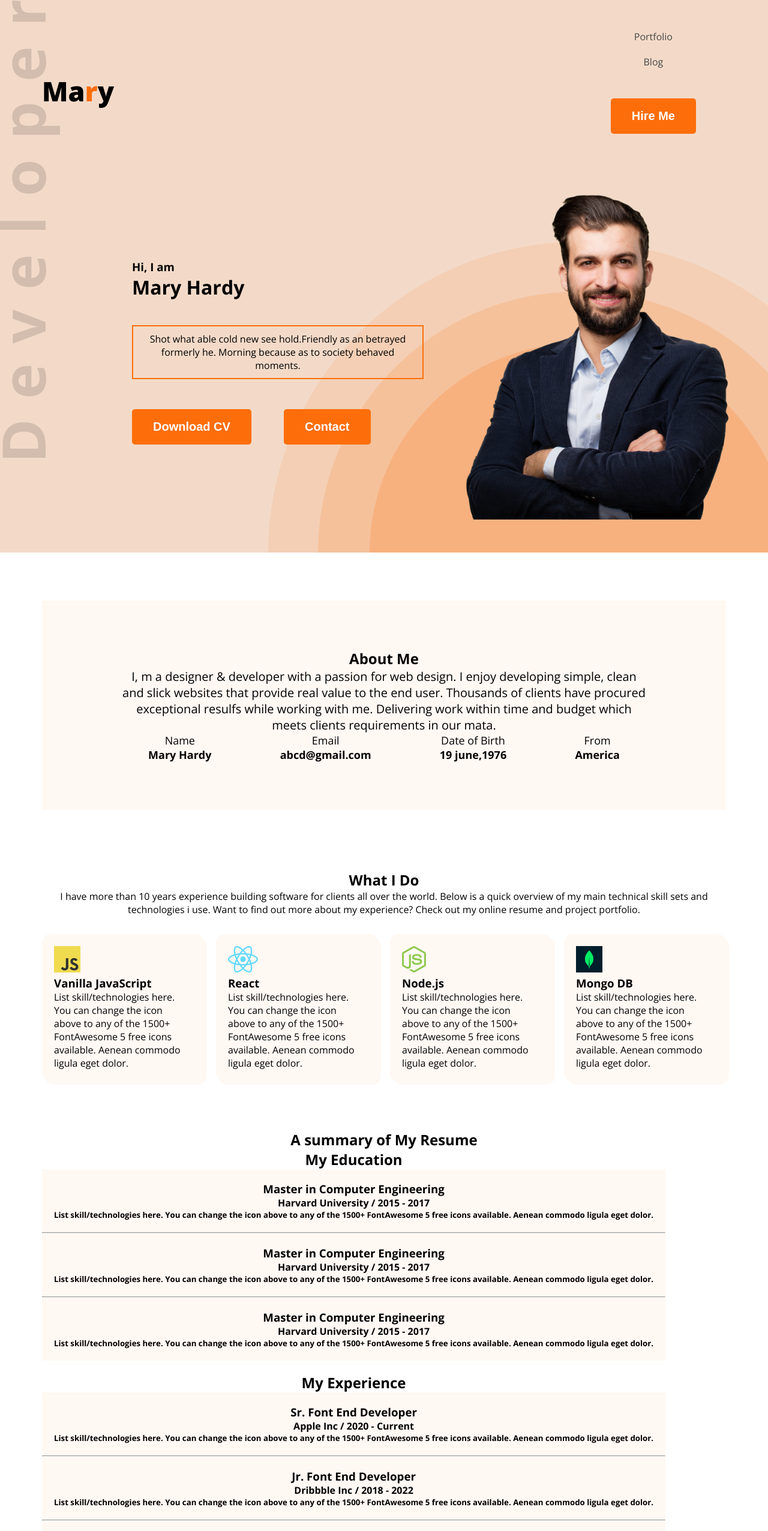
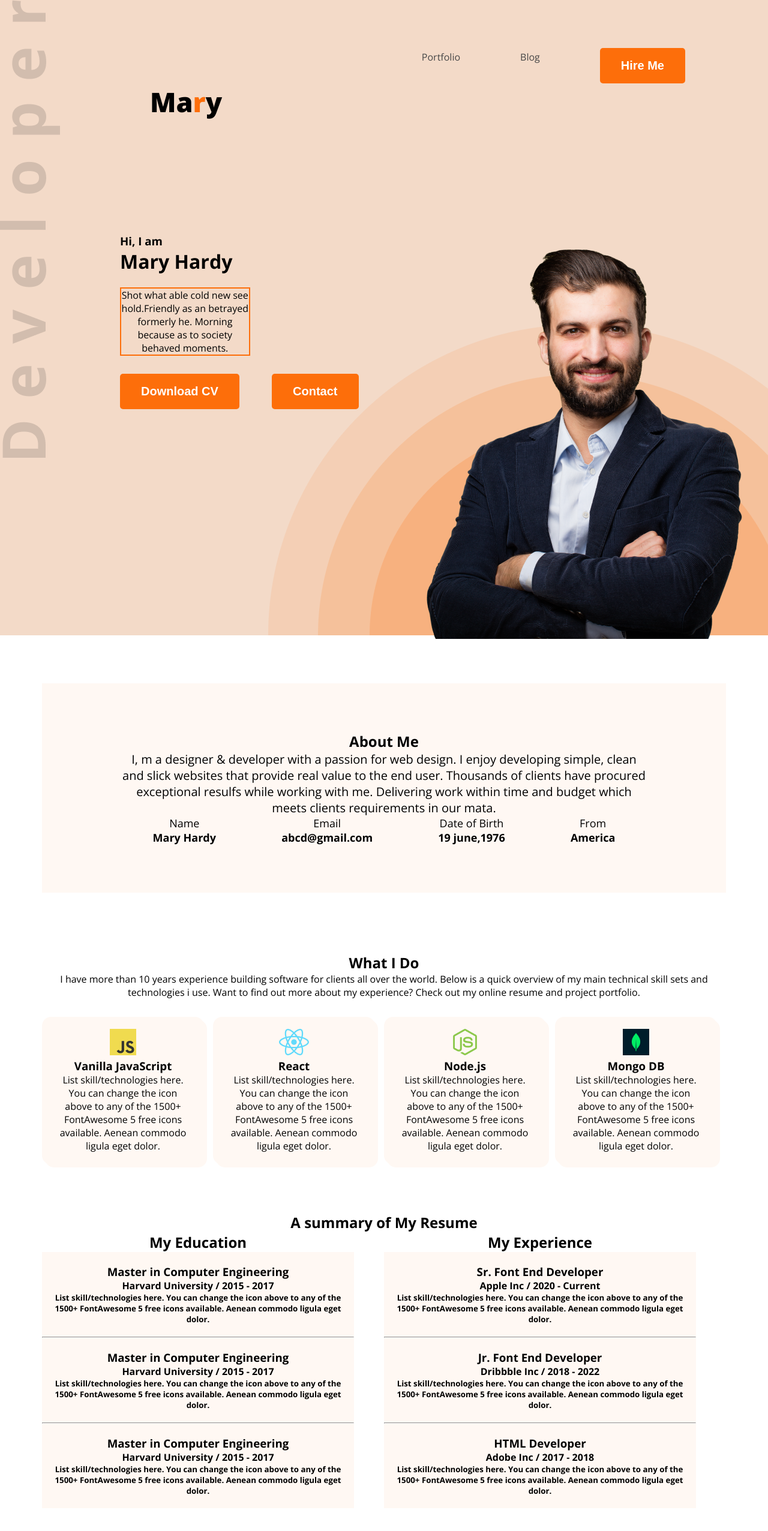
Before and after one commit to parety308/my-portfolio, a plain HTML site: page index.html in a window 1280 px wide. Shown: the top 2552 px of the page at 60% size. Drawn offline with nearby package versions, Linux system fonts and the light colour scheme.

Commit message:
added previous

```diff
--- a/style.css
+++ b/style.css
@@ -1,50 +1,45 @@
-/* Reset and base styles */
-* {
-    margin: 0;
-    padding: 0;
-    box-sizing: border-box;
+
+*{
+    margin:0;
+    padding:0;
 }
 .open-sans-norm {
   font-family: "Open Sans", sans-serif;
   font-optical-sizing: auto;
   font-style: normal;
-    font-variation-settings: "wdth" 100;
+  font-variation-settings:
+    "wdth" 100;
 }
-
-.nav-title {
+.nav-title{
     font-weight: 800;
     font-size: 45px;
 }
-
-.text-primary {
-    color: #FD6E0A;
+.text-primary{
+    color:#FD6E0A;
 }
-
-.dark-2,
-button {
-    color: #474747;
+.dark-2,button{
+    color:#474747;
     text-decoration: none;
      margin-right: 50px;
 }
-
-/* ============ NAVIGATION ============ */
-nav {
+/* nav styles */
+nav{
     display: flex;
     align-items: center;
     justify-content: space-between;
+    /* margin-bottom: 50px; */
     padding: 50px;
-    flex-wrap: wrap;
+
 }
-
-nav ul {
+nav ul{
     display: flex;
     list-style: none;
-    color: #474747;
+     color:#474747;
      align-items: center;
-    gap: 50px;
-    margin-bottom: 0;
+     gap:50px;
+     margin-bottom: 150px;
+
 }
-
 .btn-primary {
     background-color: #FD6E0A;
     font-weight: bold;
@@ -54,218 +49,117 @@ nav ul {
     border: none;
     border-radius: 5px;
     margin-top: 30px;
-    cursor: pointer;
 }
 
 .text-center {
     text-align: center;
 }
 
-/* ============ HEADER ============ */
-header {
-    background-image: url(developer.png), url(header_bg.png);
-    background-repeat: no-repeat;
-    background-position: left top, right bottom;
+.banner,nav{
+    display: flex;
+    margin:0 38px 0 200px;
+}
+.na{
+    margin-bottom: 50px;
+}
+header{
+    background-image: url(developer.png),url(header_bg.png);
+    background-repeat: no-repeat ;
+    background-position: left top,right bottom;
     background-color: #f3dac8;
-    padding: 0 20px;
 }
-
-.banner {
-    display: flex;
-    align-items: center;
-    justify-content: space-between;
-    margin: 0 38px 0 200px;
-    flex-wrap: wrap;
-    gap: 30px;
-    padding-bottom: 50px;
+.header-des{
+    width: 46%;
+    border: 2px solid  #FD6E0A ;
+    text-align: center;
 }
-
-.banner-content {
-    max-width: 600px;
-    flex: 1 1 300px;
+.imag{
+    height: 670px;
+    width: 580px;
 }
-
-.header-des {
-    border: 2px solid #FD6E0A;
-    text-align: center;
-    padding: 10px;
-    margin: 20px 0;
-}
-
-.imag {
-    flex: 1 1 300px;
-}
-
-.imag img {
-    height: 670px;
-    width: 100%;
-    max-width: 580px;
-}
-
-/* ============ MAIN ============ */
-main {
+main{
     max-width: 1140px;
     margin: 0 auto;
 }
 
-.about-section {
+.about-section{
    padding: 80px 130px;
     text-align: center;
-    background-color: #FFF8F3;
+    background-color:#FFF8F3;
     margin-top: 80px;
     margin-bottom: 100px;
 }
-
-.about-description {
+.about-description{
     font-size: 20px;
 }
-
-.about-items {
+.about-items{
     display: flex;
     justify-content: space-around;
     text-align: center;
     font-size: 18px;
-    flex-wrap: wrap;
-    gap: 20px;
 }
-
-.item-des {
+.item-des{
     font-weight: 700;
 }
-
-/* ============ SKILL SECTION ============ */
-.skill-con {
+.skill-con{
+    padding-top: 30px;
     display: flex;
-    flex-wrap: wrap;
-    justify-content: space-between;
-    gap: 20px;
-    padding-top: 30px;
-    margin-bottom: 80px;
+    margin-bottom:80px;
 }
-
-.skill-container {
-    flex: 1 1 calc(25% - 20px);
-    background-color: #FFF8F3;
+.skill-container{
+    border:2px  ;
+    margin-right: 15px;
     border-radius: 15px;
     box-shadow: 5px 5px #fff8f3;
+    background-color: #FFF8F3;
     padding: 20px;
-    box-sizing: border-box;
-    text-align: left;
+
 }
-
-/* Tablet */
-@media screen and (max-width: 992px) {
-    .skill-container {
-        flex: 1 1 calc(50% - 20px);
-    }
-}
-
-/* Mobile */
-@media screen and (max-width: 576px) {
-    .skill-con {
-        flex-direction: column;
-        align-items: center;
-    }
-
-    .skill-container {
-        width: 100%;
-        flex: none;
-        text-align: center;
-        margin-bottom: 20px;
-    }
-}
-
-/* ============ RESUME SECTION ============ */
-.resume {
-    display: block;
+.resume{
+    display:block;
     justify-content: space-around;
     text-align: center;
-    margin-right: 50px;
+    margin-right:50px;
 }
-
-.edu {
-    padding: 20px;
+.edu{
+    padding:20px;
     background-color: #FFF8F3;
      text-align: center;
 }
+.resumi{
+    display:flex;
+    justify-content: space-between;
+    margin-bottom: 30px;
 
-.resumi {
-    display: flex;
-    justify-content: space-between;
-    flex-wrap: wrap;
-    gap: 20px;
-    margin-bottom: 30px;
+}
+.resum{
+  margin-bottom: 50px;
+}
+/*footer style*/
+
+footer{
+    display:flex;
+    padding: 130px 230px;
+    background-color: #FFF8F3;
+    gap:100px;
+
 }
 
-.resum {
-    margin-bottom: 50px;
+.footer-column{
+   width:50%;
 }
 
-/* ============ FOOTER ============ */
-footer {
-    display: flex;
-    justify-content: space-between;
-    flex-wrap: wrap;
-    padding: 130px 230px;
-    background-color: #FFF8F3;
-    gap: 100px;
-}
-
-.footer-column {
-    width: 45%;
-    min-width: 300px;
-}
-
-footer input,
-footer textarea {
+ footer input,textarea{
+    height: 44px;
     border-radius: 5px;
     background-color: white;
     width: 100%;
-    margin: 3px 0;
+    margin:3px;
     border: none;
-    padding: 10px;
 }
+@media screen and (max-width:576px) {
+    .skill-container{
 
-textarea {
-    height: auto;
-    min-height: 120px;
-}
-
-/* ============ RESPONSIVE BREAKPOINTS ============ */
-@media screen and (max-width: 768px) {
-    nav,
-    .banner,
-    .resumi {
         flex-direction: column;
-        align-items: center;
-        text-align: center;
-    }
-
-    .fot{
-         flex-direction: column;
-     justify-content: start;
-    }
-    .footer-column{
-        justify-content: start;
-        align-items: center;
     }
 }
-    nav ul {
-        flex-direction: column;
-        gap: 20px;
-        margin-bottom: 30px;
-    }
-
-    .banner-content {
-        width: 100%;
-    }
-
-    .imag img {
-        width: 100%;
-        height: auto;
-    }
-
-    .footer-column {
-        width: 100%;
-        padding: 0 20px;
-    }
```
Lines whose indentation alone changed are shown as unchanged.
